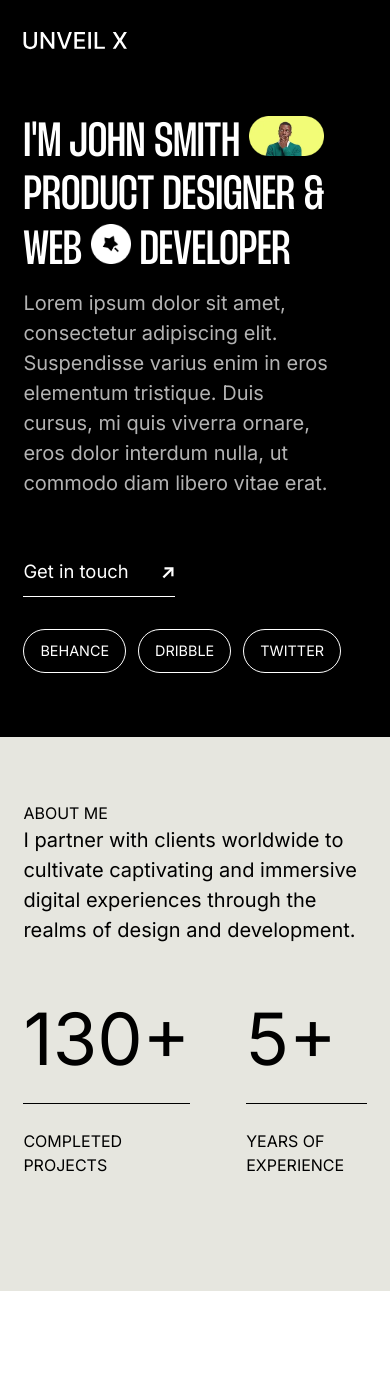
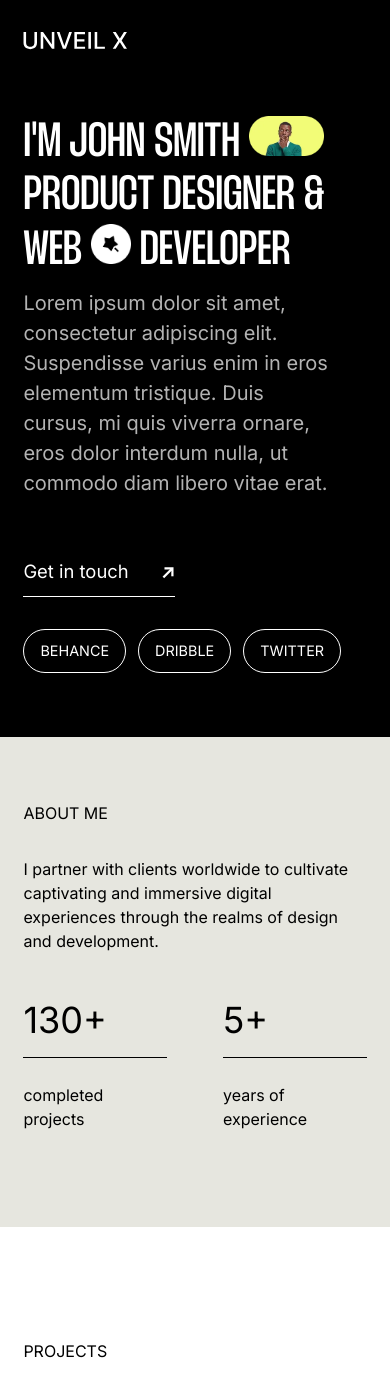
Before and after one commit to chinmayweb3/unveilx-portfolio, a React (Vite) app: page / in a window 390 px wide. Shown: the top 1373 px of the page. Built offline with nearby package versions, Linux system fonts and the light colour scheme.

Commit message:
Updated styles and layout in SecondSection component

```diff
--- a/src/home/secondSection.tsx
+++ b/src/home/secondSection.tsx
@@ -2,24 +2,24 @@ const SecondSection = () => {
   return (
     <section className="w-full bg-gray2 px-[60px] py-[112px] text-black msm:px-[6%] msm:py-[4rem]">
       <div className="mx-auto max-w-[1280px]">
-        <div className="msm: grid w-full grid-cols-[0.75fr_1fr] msm:grid-cols-1">
+        <div className="msm: grid w-full grid-cols-[0.75fr_1fr] msm:grid-cols-1 msm:gap-[2rem]">
           <div className="text-[1rem] uppercase">About Me</div>
           <div className="max-w-[600px]">
-            <p className="text-[1.25rem] leading-[1.5em]">
+            <p className="text-[1.25rem] leading-[1.5em] msm:text-[1rem]">
               I partner with clients worldwide to cultivate captivating and immersive digital experiences through the realms of
               design and development.
             </p>
-            <div className="flex gap-[56px] pb-[50px] pt-[40px]">
+            <div className="grid w-fit grid-cols-2 gap-[56px] pb-[50px] pt-[40px] msm:pb-[32px]">
               <div>
-                <div className="text-[4.5rem]">130+</div>
+                <div className="text-[4.5rem] msm:text-[2.25rem]">130+</div>
                 <div className="my-[10px] h-[1px] w-full bg-black"></div>
-                <p className="mt-[25px] text-[1rem] uppercase">completed projects</p>
+                <p className="mt-[25px] text-[1rem] sm:uppercase">completed projects</p>
               </div>
 
               <div>
-                <div className="text-[4.5rem]">5+</div>
+                <div className="text-[4.5rem] msm:text-[2.25rem]">5+</div>
                 <div className="my-[10px] h-[1px] w-full bg-black"></div>
-                <p className="mt-[25px] text-[1rem] uppercase">years of experience</p>
+                <p className="mt-[25px] text-[1rem] sm:uppercase">years of experience</p>
               </div>
             </div>
           </div>
```
